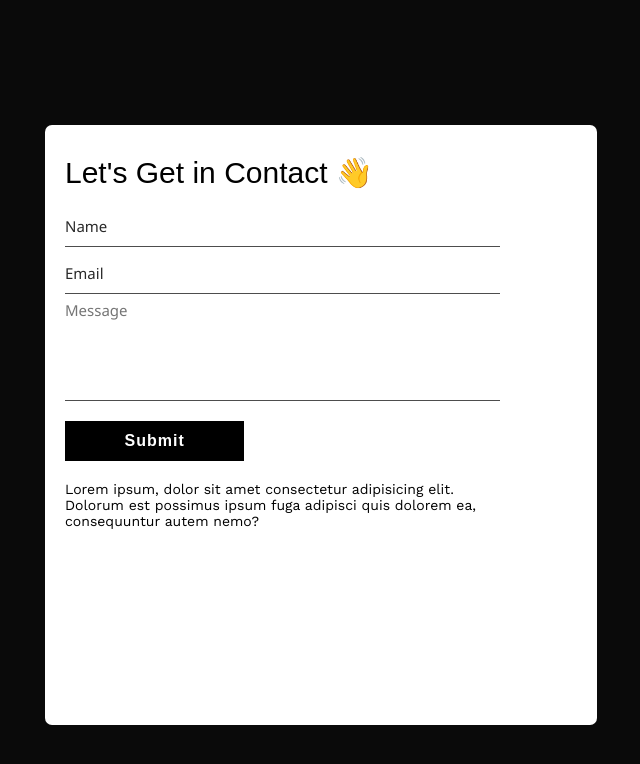
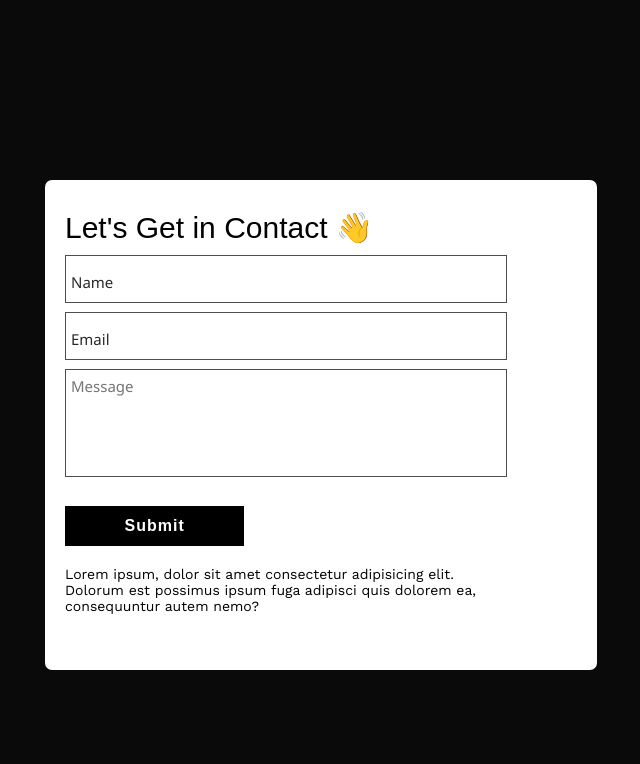
Before and after one commit to Abhirajmaid/Portfolio, a React (Create React App) app: page /contact in a window 1280 px wide. Shown: the top 764 px of the page, without its empty margins (319-959 px from the left). Built offline with nearby package versions, Linux system fonts and the light colour scheme; some icons are missing; a web font is replaced by a local one.

Commit message:
Route slider from Home to contact

```diff
--- a/src/App.jsx
+++ b/src/App.jsx
@@ -2,9 +2,11 @@ import React, { useState, useEffect } from "react";
 import NormalizeStyle from "./Global/normalizeStyle";
 import { Contact, Home, Loader } from "./pages";
 import "./Global/ScrollBar.css";
-import { Route, BrowserRouter as Router, Routes } from "react-router-dom";
+import { Route, Routes, useLocation } from "react-router-dom";
+import { AnimatePresence } from "framer-motion";
 
 export const App = () => {
+  const location = useLocation();
   const [loading, setLoding] = useState(false);
 
   useEffect(() => {
@@ -16,13 +18,12 @@ export const App = () => {
   return (
     <>
       <NormalizeStyle />
-      {/* <Loader /> */}
-      <Router>
-        <Routes>
+      <AnimatePresence exitBeforeEnter>
+        <Routes location={location} key={location.key}>
           <Route exact path="/" element={loading ? <Loader /> : <Home />} />
           <Route exact path="/contact" element={<Contact />} />
         </Routes>
-      </Router>
+      </AnimatePresence>
     </>
   );
 };
--- a/src/Global/normalizeStyle.js
+++ b/src/Global/normalizeStyle.js
@@ -14,7 +14,11 @@ const NormalizeStyle = createGlobalStyle`
 body{
     margin: 0;
     padding: 0;
+    background-color: rgb(10, 10, 10);
     font-family: 'Work Sans', sans-serif;
+}
+html{
+    scroll-behavior: smooth;
 }
 
 `;
--- a/src/components/ContactBtn/ContactBtn.jsx
+++ b/src/components/ContactBtn/ContactBtn.jsx
@@ -1,6 +1,7 @@
 import React from "react";
 import { motion } from "framer-motion";
 import "./style.css";
+import { NavLink } from "react-router-dom";
 
 const TextVarient = {
   initial: {
@@ -29,7 +30,7 @@ const ContactBtn = () => {
       }}
     >
       <h3>
-        <a href="/contact" target="_blank" rel="">
+        <NavLink to="/contact">
           <motion.div
             variants={TextVarient}
             initial="initial"
@@ -38,7 +39,7 @@ const ContactBtn = () => {
             <span>Contact </span>
             <span>Me</span>
           </motion.div>
-        </a>
+        </NavLink>
       </h3>
     </motion.div>
   );
--- a/src/components/FooterNav/FooterNav.jsx
+++ b/src/components/FooterNav/FooterNav.jsx
@@ -15,6 +15,9 @@ const FooterNav = () => {
               Eternalmac
             </a>
           </li>
+          <li>
+            <a href="#home">Back to Top</a>
+          </li>
         </ul>
       </div>
     </nav>
--- a/src/components/IntroText/style.css
+++ b/src/components/IntroText/style.css
@@ -4,7 +4,7 @@
   line-height: 25px;
   letter-spacing: 1px;
   margin-top: -80px;
-  font-size: clamp(5px, 5px + 1.5vw, 18px);
+  font-size: clamp(11.5px, 5px + 1.5vw, 18px);
   padding: 3px;
 }
 @media screen and (max-width: 580px) {
--- a/src/components/Nav/Nav.jsx
+++ b/src/components/Nav/Nav.jsx
@@ -23,10 +23,10 @@ const Nav = () => {
               <a href="/"> Home </a>
             </li>
             <li>
-              <a href="/Work">Work</a>
+              <a href="#work">Work</a>
             </li>
             <li>
-              <a href="/About">About</a>
+              <a href="#about">About</a>
             </li>
           </ul>
         </div>
--- a/src/components/WorkCard/WorkCard.jsx
+++ b/src/components/WorkCard/WorkCard.jsx
@@ -53,9 +53,17 @@ const WorkCard = (prop) => {
                 <h3>Visit</h3>
               </motion.a>
 
-              <a href={github} target="_blank" rel="noreferrer">
+              <motion.a
+                href={github}
+                target="_blank"
+                rel="noreferrer"
+                whileHover={{
+                  scale: 1.2,
+                  transition: { duration: 0.5, ease: "easeOut" },
+                }}
+              >
                 <Icon icon="bi:github" style={style} />
-              </a>
+              </motion.a>
             </div>
           </div>
         </div>
--- a/src/index.js
+++ b/src/index.js
@@ -1,4 +1,10 @@
 import ReactDOM from "react-dom";
 import { App } from "./App";
+import { BrowserRouter as Router } from "react-router-dom";
 
-ReactDOM.render(<App />, document.getElementById("root"));
+ReactDOM.render(
+  <Router>
+    <App />
+  </Router>,
+  document.getElementById("root")
+);
--- a/src/pages/Contact/Contact.jsx
+++ b/src/pages/Contact/Contact.jsx
@@ -4,6 +4,31 @@ import { Icon } from "@iconify/react";
 import { NavLink } from "react-router-dom";
 import { motion } from "framer-motion";
 // import { db } from "../../Firebase";
+
+const contactContainer = {
+  initial: {
+    x: "100vw",
+  },
+  animate: {
+    x: 0,
+    transition: {
+      duration: 1.2,
+      type: "spring",
+      damping: 9,
+      ease: "easeIn",
+    },
+  },
+};
+
+const contactPage = {
+  initial: {
+    opacity: 0,
+  },
+  animate: {
+    opacity: 1,
+    transition: { type: "tween", duration: 2 },
+  },
+};
 
 const Contact = () => {
   const [userName, setUserName] = useState("");
@@ -52,6 +77,12 @@ const Contact = () => {
 
   return (
     <>
+      <motion.div
+        className="contact-page"
+        variants={contactPage}
+        initial="initial"
+        animate="animate"
+      >
         <div className="big-container">
           <NavLink to="/">
             <motion.div
@@ -62,17 +93,7 @@ const Contact = () => {
               <Icon icon="akar-icons:cross" style={style} />
             </motion.div>
           </NavLink>
-        <motion.div
-          className="connect-container"
-          initial={{ x: -800 }}
-          animate={{ x: 0 }}
-          transition={{
-            duration: 1.2,
-            type: "spring",
-            damping: 9,
-            ease: "easeIn",
-          }}
-        >
+          <motion.div className="connect-container" variants={contactContainer}>
             <form
               className="connect-form"
               //   onSubmit={handleSubmit}
@@ -113,13 +134,14 @@ const Contact = () => {
               </motion.button>
               {/* <p className="error">{error}</p> */}
               <p>
-              Lorem ipsum, dolor sit amet consectetur adipisicing elit. Dolorum
-              est possimus ipsum fuga adipisci quis dolorem ea, consequuntur
-              autem nemo?
+                Lorem ipsum, dolor sit amet consectetur adipisicing elit.
+                Dolorum est possimus ipsum fuga adipisci quis dolorem ea,
+                consequuntur autem nemo?
               </p>
             </form>
           </motion.div>
         </div>
+      </motion.div>
     </>
   );
 };
--- a/src/pages/Contact/style.css
+++ b/src/pages/Contact/style.css
@@ -10,7 +10,7 @@
 }
 .connect-container {
   width: 40vw;
-  height: 70vh;
+  height: 450px;
   background-color: white;
   border-radius: 7px;
   padding: 20px;
@@ -39,8 +39,10 @@
   color: black;
   width: 85%;
   border: none;
-  border-bottom: 1px solid rgb(77, 77, 77);
+  border: 1px solid rgb(77, 77, 77);
   outline: none;
+  margin-bottom: 9px;
+  padding-left: 5px;
 }
 .input:focus,
 .textarea:focus {
--- a/src/pages/HomePage/Home.jsx
+++ b/src/pages/HomePage/Home.jsx
@@ -3,6 +3,7 @@ import React from "react";
 import "./style.css";
 
 import { WorkData } from "../../data/WorkData";
+import { motion } from "framer-motion";
 
 import {
   ContactBtn,
@@ -27,8 +28,12 @@ const Home = () => {
 
   return (
     <>
-      <div className="page">
-        <div className="head-wrap">
+      <motion.div
+        className="page"
+        exit={{ x: "-100vw" }}
+        transition={{ ease: "easeInOut" }}
+      >
+        <div className="head-wrap" id="home">
           <Nav />
           <div className="head">
             <PageHeader />
@@ -48,7 +53,7 @@ const Home = () => {
               />
             </div>
           </section>
-          <section className="work">
+          <section className="work" id="work">
             <SectionTitle title="Selected Works :" />
             <div className="projects-wrap">{WCard}</div>
           </section>
@@ -58,7 +63,7 @@ const Home = () => {
             </article>
             <SkillsBox />
           </section>
-          <section className="about">
+          <section className="about" id="about">
             <article>
               <SectionTitle title="About Me and _Myself :" />
             </article>
@@ -83,7 +88,7 @@ const Home = () => {
             </footer>
           </section>
         </div>
-      </div>
+      </motion.div>
     </>
   );
 };
--- a/src/pages/Loader/style.css
+++ b/src/pages/Loader/style.css
@@ -33,3 +33,11 @@
   border-radius: 100px;
   top: 55%;
 }
+@media screen and (maxx-width: 400px) {
+  .loader-bar {
+    top: 56%;
+  }
+  .counter {
+    top: 57%;
+  }
+}
```
Lines whose indentation alone changed are shown as unchanged.
